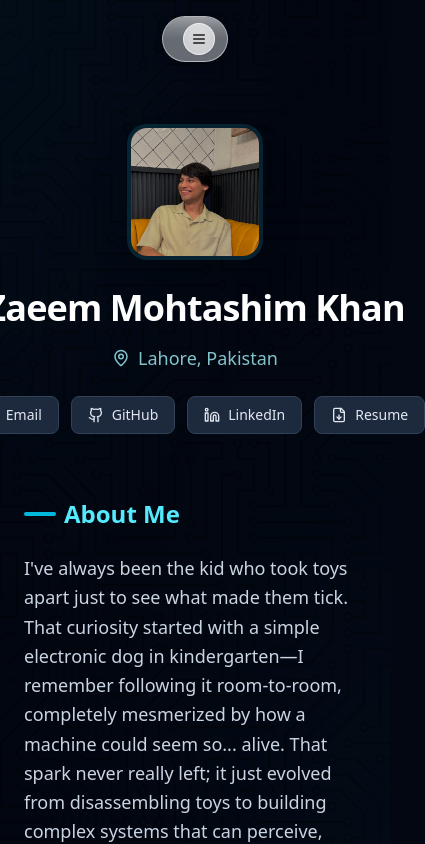
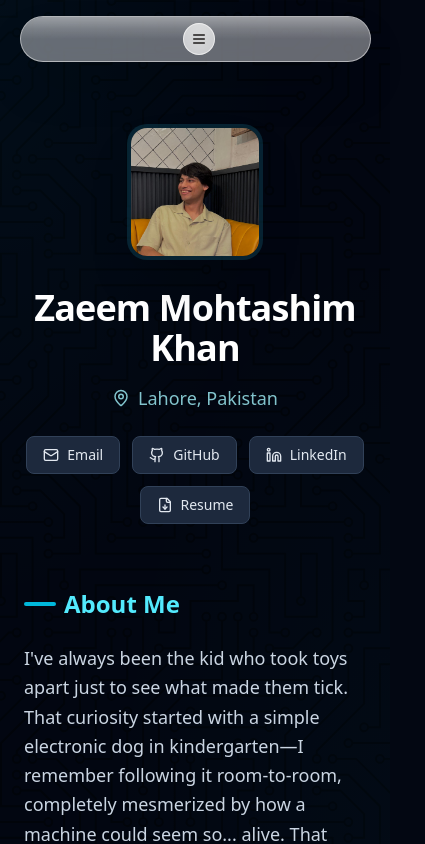
Before and after one commit to zaeemkhan2002/portfolio, a Next.js app: page /about in a window 390 px wide. Shown: the top 844 px of the page, 425 px wide, since content can reach past the window. Built offline with nearby package versions, Linux system fonts and the light colour scheme.

Commit message:
mobile fix

```diff
--- a/src/app/about/page.tsx
+++ b/src/app/about/page.tsx
@@ -28,7 +28,7 @@ export default function AboutPage() {
             <MapPin size={18} /> {CONTACT.location}
           </p>
 
-          <div className="flex flex-wrapjustify-center md:justify-start gap-3 pt-2">
+          <div className="flex flex-wrap justify-center md:justify-start gap-3 pt-2">
             <a
               href={`mailto:${CONTACT.email}`}
               className="inline-flex items-center gap-2 rounded-lg bg-slate-800 hover:bg-slate-700 text-slate-200 px-4 py-2 transition-colors border border-slate-700"
--- a/src/components/NavBar.tsx
+++ b/src/components/NavBar.tsx
@@ -18,14 +18,18 @@ export default function Navbar() {
 
   return (
     <>
-      <header className="fixed top-4 left-1/2 -translate-x-1/2 z-50 w-auto">
+      <header className="fixed top-4 left-0 right-0 z-50 flex justify-center pointer-events-none">
+        <div className="pointer-events-auto">
           <nav
             className={[
-            "relative overflow-hidden rounded-full border",
-            "bg-white/40 dark:bg-white/10",
+              "relative overflow-hidden border transition-all duration-300 mx-auto",
+              open ? "rounded-3xl" : "rounded-full",
+              "bg-white/40 dark:bg-slate-900/60", // Darker background for better contrast
               "backdrop-blur-xl backdrop-saturate-150",
               "border-white/50 dark:border-white/10",
-            "shadow-[0_4px_12px_rgba(0,0,0,0.08)] ring-1 ring-black/5",
+              "shadow-2xl ring-1 ring-black/5",
+              "w-[90vw] md:w-auto", // Wider on mobile
+              "max-w-md md:max-w-none"
             ].join(" ")}
           >
             {/* glossy top highlight */}
@@ -118,6 +122,7 @@ export default function Navbar() {
               </ul>
             )}
           </nav>
+        </div>
       </header>
 
       <div className="h-12 md:h-12" />
```
Lines whose indentation alone changed are shown as unchanged.
